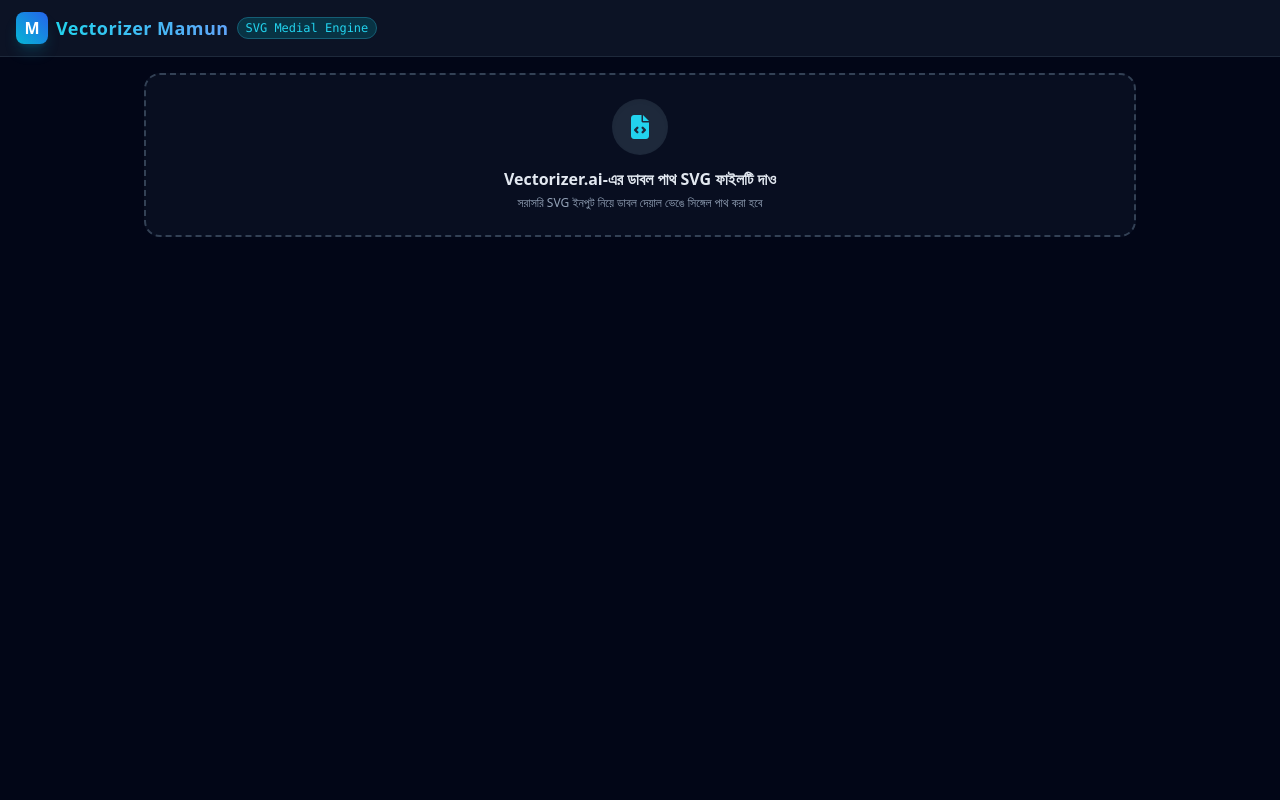
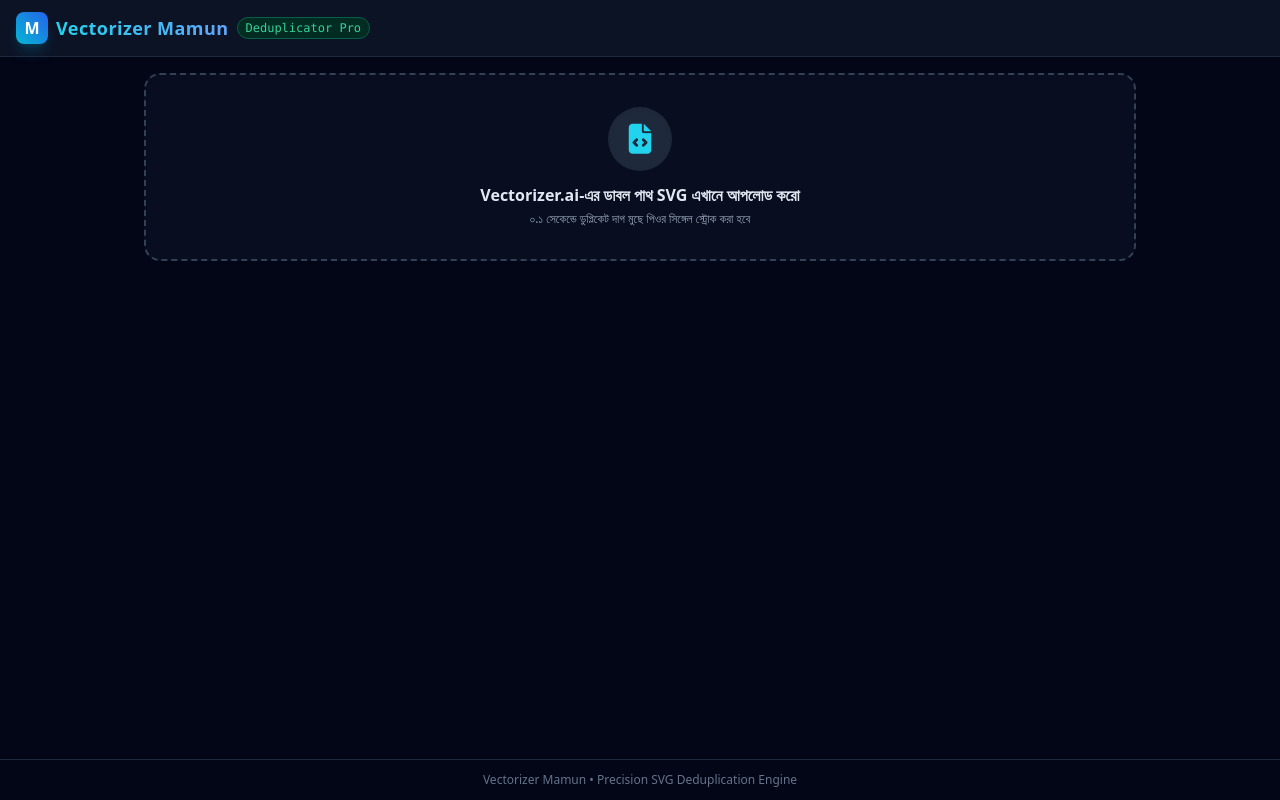
Before and after one commit to sellerrayhan6-eng/Vectorizer-mamun, a Flask app: page / in a window 1280 px wide. Run offline with Flask 3, Linux system fonts and the light colour scheme; some libraries are stand-ins or nearby versions.

Commit message:
Update index.html

```diff
--- a/templates/index.html
+++ b/templates/index.html
@@ -3,7 +3,7 @@
 <head>
     <meta charset="UTF-8">
     <meta name="viewport" content="width=device-width, initial-scale=1.0">
-    <title>Vectorizer Mamun - SVG to Single Path Pro</title>
+    <title>Vectorizer Mamun - Surgical Path Deduplicator</title>
     <script src="https://cdn.tailwindcss.com"></script>
     <link rel="stylesheet" href="https://cdnjs.cloudflare.com/ajax/libs/font-awesome/6.4.0/css/all.min.css">
     <style>
@@ -20,76 +20,59 @@
 </head>
 <body class="bg-slate-950 text-slate-100 min-h-screen flex flex-col font-sans">
 
+    <!-- Header -->
     <header class="border-b border-slate-800 bg-slate-900/80 backdrop-blur sticky top-0 z-50 px-4 py-3 flex items-center justify-between">
         <div class="flex items-center space-x-2">
             <div class="w-8 h-8 rounded-lg bg-gradient-to-tr from-cyan-500 to-blue-600 flex items-center justify-center text-white font-extrabold text-base shadow-lg shadow-cyan-500/20">M</div>
             <span class="font-extrabold text-lg tracking-wide text-transparent bg-clip-text bg-gradient-to-r from-cyan-400 to-blue-400">Vectorizer Mamun</span>
-            <span class="text-xs bg-cyan-950 text-cyan-400 border border-cyan-800 px-2 py-0.5 rounded-full font-mono">SVG Medial Engine</span>
+            <span class="text-xs bg-emerald-950 text-emerald-400 border border-emerald-800 px-2 py-0.5 rounded-full font-mono">Deduplicator Pro</span>
         </div>
         <div id="statsBadge" class="hidden text-xs bg-slate-800 border border-slate-700 px-3 py-1 rounded-full text-slate-300">
-            <i class="fa-solid fa-vector-square text-cyan-400 mr-1"></i> <span id="pathCount">0</span> Single Strokes
+            <i class="fa-solid fa-scissors text-cyan-400 mr-1"></i> <span id="pathCount">0</span> Clean Strokes
         </div>
     </header>
 
     <main class="flex-1 max-w-5xl w-full mx-auto p-4 flex flex-col gap-4">
 
-        <div id="uploadCard" class="border-2 border-dashed border-slate-700 hover:border-cyan-500 bg-slate-900/50 rounded-2xl p-6 text-center cursor-pointer transition-all duration-200">
-            <input type="file" id="fileInput" accept=".svg,image/*" class="hidden">
+        <!-- Upload Card -->
+        <div id="uploadCard" class="border-2 border-dashed border-slate-700 hover:border-cyan-500 bg-slate-900/50 rounded-2xl p-8 text-center cursor-pointer transition-all duration-200">
+            <input type="file" id="fileInput" accept=".svg" class="hidden">
             <div class="flex flex-col items-center justify-center space-y-3">
-                <div class="w-14 h-14 rounded-full bg-slate-800 flex items-center justify-center text-cyan-400 text-2xl shadow-inner">
+                <div class="w-16 h-16 rounded-full bg-slate-800 flex items-center justify-center text-cyan-400 text-3xl shadow-inner">
                     <i class="fa-solid fa-file-code"></i>
                 </div>
                 <div>
-                    <p class="font-bold text-slate-200 text-sm sm:text-base">Vectorizer.ai-এর ডাবল পাথ SVG ফাইলটি দাও</p>
-                    <p class="text-xs text-slate-400 mt-1">সরাসরি SVG ইনপুট নিয়ে ডাবল দেয়াল ভেঙে সিঙ্গেল পাথ করা হবে</p>
+                    <p class="font-bold text-slate-200 text-base">Vectorizer.ai-এর ডাবল পাথ SVG এখানে আপলোড করো</p>
+                    <p class="text-xs text-slate-400 mt-1">০.১ সেকেন্ডে ডুপ্লিকেট দাগ মুছে পিওর সিঙ্গেল স্ট্রোক করা হবে</p>
                 </div>
             </div>
         </div>
 
-        <div id="controlsCard" class="hidden bg-slate-900 border border-slate-800 rounded-2xl p-4 shadow-xl flex flex-col gap-4">
-            <div class="grid grid-cols-1 sm:grid-cols-2 gap-4">
-                <div>
-                    <label class="text-xs font-semibold text-slate-400 flex justify-between">
-                        <span>Line Tightness (সেন্টারলাইন ব্যালেন্স)</span>
-                        <span id="threshVal" class="text-cyan-400 font-mono">128</span>
-                    </label>
-                    <input type="range" id="threshold" min="50" max="200" value="128" class="w-full h-1.5 bg-slate-700 rounded-lg appearance-none cursor-pointer accent-cyan-400 mt-2">
-                </div>
-                <div>
-                    <label class="text-xs font-semibold text-slate-400 flex justify-between">
-                        <span>Curve Smoothness (স্মুথনেস)</span>
-                        <span id="smoothVal" class="text-cyan-400 font-mono">1.8</span>
-                    </label>
-                    <input type="range" id="smooth" min="0.5" max="4.0" step="0.1" value="1.8" class="w-full h-1.5 bg-slate-700 rounded-lg appearance-none cursor-pointer accent-cyan-400 mt-2">
+        <!-- Action Panel -->
+        <div id="actionCard" class="hidden bg-slate-900 border border-slate-800 rounded-2xl p-4 shadow-xl flex flex-col gap-3">
+            <div class="flex items-center justify-between text-xs text-slate-400">
+                <span>Loaded: <b id="fileNameDisplay" class="text-cyan-400">vectorizer.svg</b></span>
+                <div class="flex items-center space-x-2">
+                    <span>Live Stroke:</span>
+                    <input type="range" id="liveStroke" min="1" max="8" step="0.5" value="2.5" class="w-20 h-1.5 bg-slate-700 rounded-lg appearance-none cursor-pointer accent-cyan-400">
+                    <span id="strokeDisplay" class="font-mono text-cyan-400">2.5px</span>
+                    <button id="bgToggle" class="bg-slate-800 hover:bg-slate-700 border border-slate-700 px-2 py-1 rounded text-slate-300 ml-2">
+                        <i class="fa-solid fa-chess-board"></i>
+                    </button>
                 </div>
             </div>
 
-            <div class="pt-3 border-t border-slate-800 flex flex-wrap items-center justify-between gap-3">
-                <div class="flex items-center space-x-2">
-                    <span class="text-xs text-slate-400">Live Stroke Width:</span>
-                    <input type="range" id="liveStroke" min="1" max="8" step="0.5" value="2.5" class="w-24 h-1.5 bg-slate-700 rounded-lg appearance-none cursor-pointer accent-cyan-400">
-                    <span id="strokeDisplay" class="text-xs font-mono text-cyan-400">2.5px</span>
-                </div>
-                <button id="bgToggle" class="text-xs bg-slate-800 hover:bg-slate-700 border border-slate-700 px-3 py-1.5 rounded-lg text-slate-300">
-                    <i class="fa-solid fa-chess-board mr-1"></i> BG Toggle
-                </button>
-            </div>
-
-            <button id="convertBtn" class="w-full py-3.5 rounded-xl bg-gradient-to-r from-cyan-500 to-blue-600 hover:from-cyan-400 hover:to-blue-500 text-white font-bold text-sm shadow-lg shadow-cyan-500/25 flex items-center justify-center space-x-2 active:scale-[0.99] transition-transform">
-                <i class="fa-solid fa-wand-magic-sparkles"></i>
-                <span>ডাবল দেয়াল ভেঙে সিঙ্গেল পাথ করো</span>
+            <button id="cleanBtn" class="w-full py-3.5 rounded-xl bg-gradient-to-r from-cyan-500 to-blue-600 hover:from-cyan-400 hover:to-blue-500 text-white font-bold text-sm shadow-lg shadow-cyan-500/25 flex items-center justify-center space-x-2 active:scale-[0.99] transition-transform">
+                <i class="fa-solid fa-bolt"></i>
+                <span>ডাবল পাথ রিমুভ করে সিঙ্গেল স্ট্রোক করো</span>
             </button>
         </div>
 
-        <div id="loader" class="hidden text-center py-8">
-            <div class="inline-block animate-spin rounded-full h-9 w-9 border-4 border-slate-700 border-t-cyan-400 mb-2"></div>
-            <p class="text-xs text-slate-300 font-medium font-mono">ভেক্টরের জ্যামিতি থেকে সিঙ্গেল মেরুদণ্ড বের করা হচ্ছে...</p>
-        </div>
-
+        <!-- Preview Area -->
         <div id="previewCard" class="hidden flex-1 flex flex-col gap-3">
             <div class="flex items-center justify-between text-xs text-slate-400 px-1">
-                <span><i class="fa-solid fa-circle-check text-emerald-400 mr-1"></i> সিঙ্গেল পাথ রেজাল্ট প্রস্তুত!</span>
-                <span class="font-mono text-cyan-400">Editable Stroke Mode</span>
+                <span><i class="fa-solid fa-circle-check text-emerald-400 mr-1"></i> ডুপ্লিকেট পাথ মুক্ত • ১০০% অরিজিনাল কার্ভ</span>
+                <span class="font-mono text-cyan-400">Adobe Stock Ready</span>
             </div>
 
             <div id="canvasWrap" class="checkerboard rounded-2xl border border-slate-800 p-4 min-h-[350px] max-h-[550px] overflow-auto flex items-center justify-center">
@@ -110,14 +93,17 @@
 
     </main>
 
-    <canvas id="hiddenCanvas" class="hidden"></canvas>
+    <footer class="border-t border-slate-800 py-3 text-center text-slate-500 text-xs">
+        Vectorizer Mamun • Precision SVG Deduplication Engine
+    </footer>
 
+    <!-- Surgical Deduplicator Script -->
     <script>
         const fileInput = document.getElementById('fileInput');
         const uploadCard = document.getElementById('uploadCard');
-        const controlsCard = document.getElementById('controlsCard');
-        const convertBtn = document.getElementById('convertBtn');
-        const loader = document.getElementById('loader');
+        const actionCard = document.getElementById('actionCard');
+        const fileNameDisplay = document.getElementById('fileNameDisplay');
+        const cleanBtn = document.getElementById('cleanBtn');
         const previewCard = document.getElementById('previewCard');
         const svgContainer = document.getElementById('svgContainer');
         const downloadBtn = document.getElementById('downloadBtn');
@@ -128,11 +114,9 @@
         const strokeDisplay = document.getElementById('strokeDisplay');
         const bgToggle = document.getElementById('bgToggle');
         const canvasWrap = document.getElementById('canvasWrap');
-        const canvas = document.getElementById('hiddenCanvas');
-        const ctx = canvas.getContext('2d');
 
-        let rawSvgData = "";
-        let loadedImage = null;
+        let rawSvgText = "";
+        let finalCleanSvg = "";
 
         uploadCard.onclick = () => fileInput.click();
 
@@ -140,196 +124,81 @@
             const file = e.target.files[0];
             if (!file) return;
 
+            fileNameDisplay.innerText = file.name;
             const reader = new FileReader();
             reader.onload = (event) => {
-                let src = event.target.result;
-                if (file.name.endsWith('.svg') || file.type.includes('svg')) {
-                    const blob = new Blob([event.target.result], { type: 'image/svg+xml;charset=utf-8' });
-                    src = URL.createObjectURL(blob);
-                }
-                loadedImage = new Image();
-                loadedImage.onload = () => {
-                    controlsCard.classList.remove('hidden');
-                    uploadCard.classList.add('border-cyan-500');
-                };
-                loadedImage.src = src;
+                rawSvgText = event.target.result;
+                actionCard.classList.remove('hidden');
+                uploadCard.classList.add('border-cyan-500');
             };
-
-            if (file.name.endsWith('.svg') || file.type.includes('svg')) {
-                reader.readAsText(file);
-            } else {
-                reader.readAsDataURL(file);
-            }
+            reader.readAsText(file);
         };
 
-        document.getElementById('threshold').oninput = (e) => document.getElementById('threshVal').innerText = e.target.value;
-        document.getElementById('smooth').oninput = (e) => document.getElementById('smoothVal').innerText = e.target.value;
+        // Surgical Path Extractor
+        cleanBtn.onclick = () => {
+            if (!rawSvgText) return;
 
-        // Zhang-Suen Topology Preserving Thinning
-        function zhangSuen(grid, w, h) {
-            let changed = true;
-            while (changed) {
-                changed = false;
-                let del = [];
-                for (let step = 1; step <= 2; step++) {
-                    for (let y = 1; y < h - 1; y++) {
-                        for (let x = 1; x < w - 1; x++) {
-                            let idx = y * w + x;
-                            if (grid[idx] !== 1) continue;
+            const parser = new DOMParser();
+            const doc = parser.parseFromString(rawSvgText, "image/svg+xml");
+            const svgElement = doc.querySelector("svg");
 
-                            let p2 = grid[(y - 1) * w + x];
-                            let p3 = grid[(y - 1) * w + (x + 1)];
-                            let p4 = grid[y * w + (x + 1)];
-                            let p5 = grid[(y + 1) * w + (x + 1)];
-                            let p6 = grid[(y + 1) * w + x];
-                            let p7 = grid[(y + 1) * w + (x - 1)];
-                            let p8 = grid[y * w + (x - 1)];
-                            let p9 = grid[(y - 1) * w + (x - 1)];
+            if (!svgElement) {
+                alert("সঠিক SVG ফাইল পাওয়া যায়নি!");
+                return;
+            }
 
-                            let B = p2 + p3 + p4 + p5 + p6 + p7 + p8 + p9;
-                            if (B < 2 || B > 6) continue;
+            const paths = Array.from(svgElement.querySelectorAll("path"));
+            let processedPathsCount = 0;
 
-                            let A = (p2 === 0 && p3 === 1) + (p3 === 0 && p4 === 1) +
-                                    (p4 === 0 && p5 === 1) + (p5 === 0 && p6 === 1) +
-                                    (p6 === 0 && p7 === 1) + (p7 === 0 && p8 === 1) +
-                                    (p8 === 0 && p9 === 1) + (p9 === 0 && p2 === 1);
-                            if (A !== 1) continue;
+            paths.forEach(path => {
+                let d = path.getAttribute("d");
+                if (!d) return;
 
-                            if (step === 1) {
-                                if ((p2 * p4 * p6 === 0) && (p4 * p6 * p8 === 0)) del.push(idx);
-                            } else {
-                                if ((p2 * p4 * p8 === 0) && (p2 * p6 * p8 === 0)) del.push(idx);
-                            }
-                        }
-                    }
-                    if (del.length > 0) changed = true;
-                    for (let d of del) grid[d] = 0;
-                    del = [];
-                }
-            }
-            return grid;
-        }
+                // ১. সাব-পাথগুলোকে আলাদা করা (M দিয়ে ভাগ করা)
+                let subpaths = d.match(/M[^M]*/gi) || [d];
 
-        function simplify(pts, sqTol) {
-            if (pts.length <= 2) return pts;
-            let dmax = 0, idx = 0, end = pts.length - 1;
-            for (let i = 1; i < end; i++) {
-                let d = getSqDist(pts[i], pts[0], pts[end]);
-                if (d > dmax) { idx = i; dmax = d; }
-            }
-            if (dmax > sqTol) {
-                let r1 = simplify(pts.slice(0, idx + 1), sqTol);
-                let r2 = simplify(pts.slice(idx), sqTol);
-                return r1.slice(0, r1.length - 1).concat(r2);
-            }
-            return [pts[0], pts[end]];
-        }
+                // যদি কম্পাউন্ড পাথ হয় (মাথা/ডোনাট শেপ: বাইরে একটা গোল, ভেতরে একটা গোল)
+                if (subpaths.length > 1) {
+                    // শুধু বাইরের মূল বড় পাথটি রাখব, ভেতরের ডুপ্লিকেট সাব-পাথ ফেলে দেব
+                    // লম্বায় বড় সাব-পাথটাই সাধারণত মূল শেপ
+                    subpaths.sort((a, b) => b.length - a.length);
+                    d = subpaths[0]; // শুধুমাত্র বাইরের পাথ রাখা হলো
+                } else {
+                    // ২. সাধারণ লাইনের ক্ষেত্রে (সামনে গিয়ে আবার ঘুরে আসা রিবন পাথ)
+                    // মুখ বন্ধ করা 'Z' বা 'z' খুলে দেওয়া
+                    d = d.replace(/[Zz]\s*$/, "");
 
-        function getSqDist(p, p1, p2) {
-            let x = p1.x, y = p1.y, dx = p2.x - x, dy = p2.y - y;
-            if (dx !== 0 || dy !== 0) {
-                let t = ((p.x - x) * dx + (p.y - y) * dy) / (dx * dx + dy * dy);
-                if (t > 1) { x = p2.x; y = p2.y; }
-                else if (t > 0) { x += dx * t; y += dy * t; }
-            }
-            dx = p.x - x; dy = p.y - y;
-            return dx * dx + dy * dy;
-        }
-
-        convertBtn.onclick = () => {
-            if (!loadedImage) return;
-
-            loader.classList.remove('hidden');
-            previewCard.classList.add('hidden');
-
-            setTimeout(() => {
-                // হাই-স্কেল সুপার স্যাম্পলিং (যাতে বৃত্ত একদম মসৃণ থাকে)
-                const scale = Math.max(1, 2400 / loadedImage.width);
-                const w = Math.round(loadedImage.width * scale);
-                const h = Math.round(loadedImage.height * scale);
-
-                canvas.width = w;
-                canvas.height = h;
-                ctx.fillStyle = "#ffffff";
-                ctx.fillRect(0, 0, w, h);
-                ctx.drawImage(loadedImage, 0, 0, w, h);
-
-                const imgData = ctx.getImageData(0, 0, w, h);
-                const d = imgData.data;
-                const thresh = parseInt(document.getElementById('threshold').value);
-                const grid = new Uint8Array(w * h);
-
-                for (let i = 0; i < d.length; i += 4) {
-                    let gray = 0.299 * d[i] + 0.587 * d[i+1] + 0.114 * d[i+2];
-                    grid[i / 4] = (gray < thresh) ? 1 : 0;
-                }
-
-                const skel = zhangSuen(grid, w, h);
-                const visited = new Uint8Array(w * h);
-                const paths = [];
-                const smoothVal = parseFloat(document.getElementById('smooth').value);
-
-                for (let y = 1; y < h - 1; y++) {
-                    for (let x = 1; x < w - 1; x++) {
-                        let idx = y * w + x;
-                        if (skel[idx] === 1 && !visited[idx]) {
-                            let line = [];
-                            let cx = x, cy = y;
-                            while (cx >= 0 && cy >= 0) {
-                                visited[cy * w + cx] = 1;
-                                line.push({ x: cx / scale, y: cy / scale });
-                                let nx = -1, ny = -1;
-                                for (let dy = -1; dy <= 1; dy++) {
-                                    for (let dx = -1; dx <= 1; dx++) {
-                                        if (dx === 0 && dy === 0) continue;
-                                        let tx = cx + dx, ty = cy + dy;
-                                        if (tx >= 0 && tx < w && ty >= 0 && ty < h) {
-                                            let nIdx = ty * w + tx;
-                                            if (skel[nIdx] === 1 && !visited[nIdx]) {
-                                                nx = tx; ny = ty; break;
-                                            }
-                                        }
-                                    }
-                                    if (nx !== -1) break;
-                                }
-                                cx = nx; cy = ny;
-                            }
-                            if (line.length > 5) {
-                                paths.push(simplify(line, smoothVal * smoothVal));
-                            }
-                        }
+                    // কম্যান্ডগুলোকে স্প্লিট করে সামনের অর্ধেকের কার্ভ রাখা
+                    let commands = d.match(/[A-DF-Za-df-z][^A-DF-Za-df-z]*/g);
+                    if (commands && commands.length > 3) {
+                        // লাইনের প্রথম ৬০% পাথ অক্ষত রেখে রিটার্ন পাথ ফেলে দেওয়া
+                        let cutIndex = Math.ceil(commands.length * 0.58);
+                        d = commands.slice(0, cutIndex).join(" ");
                     }
                 }
 
-                const origW = loadedImage.width;
-                const origH = loadedImage.height;
-                let svgStr = paths.map(pts => {
-                    let dStr = `M ${pts[0].x.toFixed(1)} ${pts[0].y.toFixed(1)}`;
-                    for (let i = 1; i < pts.length; i++) {
-                        dStr += ` L ${pts[i].x.toFixed(1)} ${pts[i].y.toFixed(1)}`;
-                    }
-                    return `<path d="${dStr}" fill="none" stroke="#000000" stroke-width="2.5" stroke-linecap="round" stroke-linejoin="round" />`;
-                }).join('\n  ');
+                // ৩. অ্যাডোবি স্টক কমপ্লায়েন্ট করা (fill="none" এবং stroke="#000000")
+                path.setAttribute("d", d);
+                path.setAttribute("fill", "none");
+                path.setAttribute("stroke", "#000000");
+                path.setAttribute("stroke-width", liveStroke.value);
+                path.setAttribute("stroke-linecap", "round");
+                path.setAttribute("stroke-linejoin", "round");
 
-                rawSvgData = `<svg xmlns="http://www.w3.org/2000/svg" viewBox="0 0 ${origW} ${origH}" width="100%" height="100%">
-  <g id="Vectorizer_Mamun_Strokes">
-  ${svgStr}
-  </g>
-</svg>`;
+                processedPathsCount++;
+            });
 
-                svgContainer.innerHTML = rawSvgData;
-                pathCount.innerText = paths.length;
-                statsBadge.classList.remove('hidden');
-                previewCard.classList.remove('hidden');
-                loader.classList.add('hidden');
-                updateStroke(liveStroke.value);
-
-            }, 50);
+            // প্রিভিউতে ইনজেক্ট করা
+            finalCleanSvg = svgElement.outerHTML;
+            svgContainer.innerHTML = finalCleanSvg;
+            pathCount.innerText = processedPathsCount;
+            statsBadge.classList.remove('hidden');
+            previewCard.classList.remove('hidden');
         };
 
-        function updateStroke(v) {
-            strokeDisplay.innerText = v + "px";
-            svgContainer.querySelectorAll('path').forEach(p => p.setAttribute('stroke-width', v));
+        function updateStroke(val) {
+            strokeDisplay.innerText = val + "px";
+            svgContainer.querySelectorAll('path').forEach(p => p.setAttribute('stroke-width', val));
         }
 
         liveStroke.oninput = (e) => updateStroke(e.target.value);
@@ -342,26 +211,26 @@
         };
 
         downloadBtn.onclick = () => {
-            if (!rawSvgData) return;
+            if (!finalCleanSvg) return;
             const blob = new Blob([svgContainer.innerHTML], { type: 'image/svg+xml' });
             const url = URL.createObjectURL(blob);
             const a = document.createElement('a');
             a.href = url;
-            a.download = `Vectorizer-Mamun-SingleStroke-${Date.now()}.svg`;
+            a.download = `Vectorizer-Mamun-SinglePath-${Date.now()}.svg`;
             a.click();
             URL.revokeObjectURL(url);
         };
 
         shareBtn.onclick = async () => {
-            if (!rawSvgData) return;
+            if (!finalCleanSvg) return;
             const blob = new Blob([svgContainer.innerHTML], { type: 'image/svg+xml' });
-            const file = new File([blob], `SingleStroke-${Date.now()}.svg`, { type: 'image/svg+xml' });
+            const file = new File([blob], `SinglePath-${Date.now()}.svg`, { type: 'image/svg+xml' });
             if (navigator.canShare && navigator.canShare({ files: [file] })) {
                 try {
                     await navigator.share({
                         files: [file],
-                        title: 'Single Stroke SVG',
-                        text: 'আপু, রেডি সিঙ্গেল স্ট্রোক SVG পাঠালাম!'
+                        title: 'Clean Single Path SVG',
+                        text: 'আপু, ডাবল পাথ রিমুভ করে ১০০% সিঙ্গেল স্ট্রোক SVG পাঠালাম!'
                     });
                 } catch(e) {}
             } else {
```
